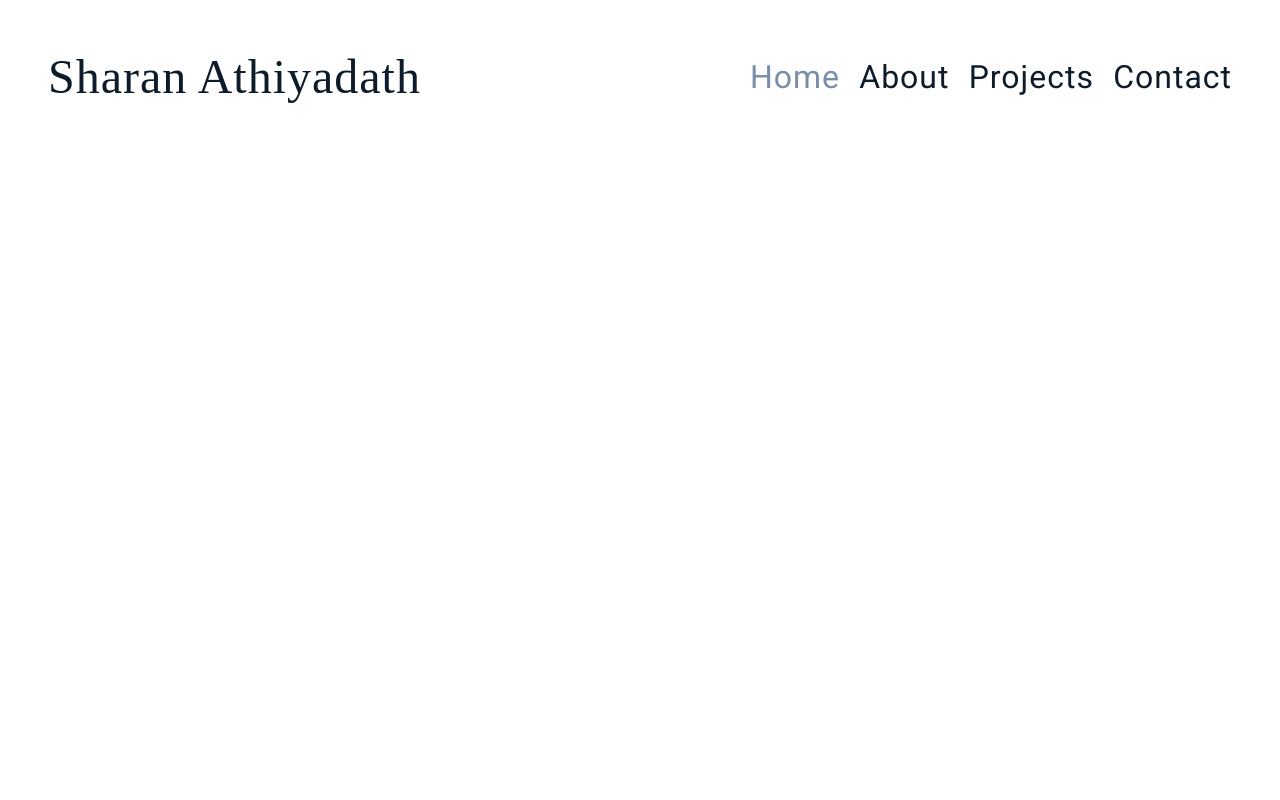
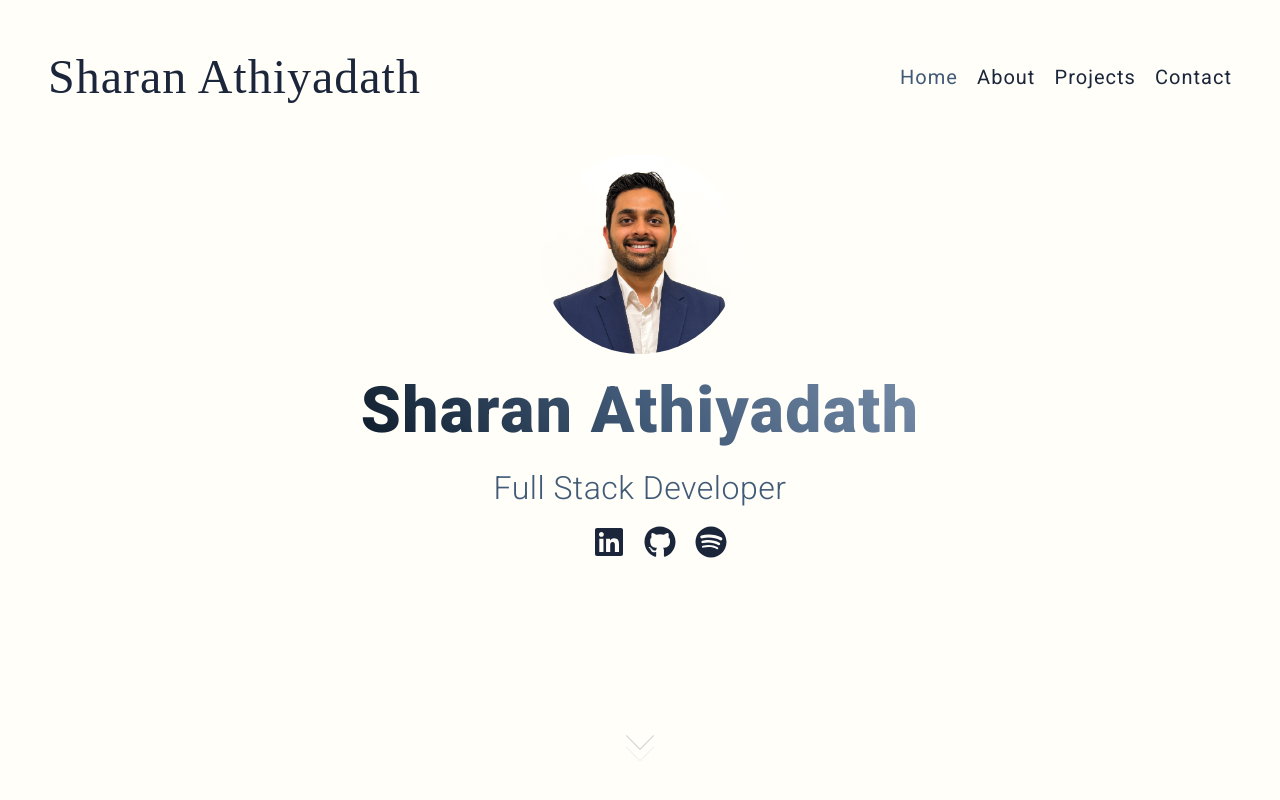
Before and after one commit to Sharanadhi/sharan-portfolio, a React (Vite) app: page / in a window 1280 px wide. Built offline with nearby package versions, Linux system fonts and the light colour scheme; a web font is replaced by a local one.

Commit message:
Add Hero section

```diff
--- a/package.json
+++ b/package.json
@@ -10,8 +10,11 @@
     "preview": "vite preview"
   },
   "dependencies": {
+    "@emotion/react": "^11.13.3",
     "react": "^18.3.1",
+    "react-awesome-reveal": "^4.2.14",
     "react-dom": "^18.3.1",
+    "react-icons": "^5.3.0",
     "sass": "^1.81.0"
   },
   "devDependencies": {
--- a/src/App.jsx
+++ b/src/App.jsx
@@ -1,5 +1,6 @@
 
 import Navbar from './components/Navbar/Navbar';
+import Hero from './components/Hero/Hero';
 import './App.scss'
 
 function App() {
@@ -8,6 +9,9 @@ function App() {
         <header>
           <Navbar/>
         </header>
+        <main>
+          <Hero />
+        </main>
       </>
   )
 }
--- a/src/App.scss
+++ b/src/App.scss
@@ -14,7 +14,7 @@
 
 html,
 body {
-  background-color: $white;
+  background-color: $white1;
   color: $black1;
   font-family: "Roboto", serif;
   font-optical-sizing: auto;
@@ -24,4 +24,5 @@ body {
   text-rendering: optimizeLegibility;
   -webkit-text-size-adjust: 100%;
   -webkit-font-smoothing: antialiased;
+  scroll-behavior: smooth;
 }
--- /dev/null
+++ b/src/components/Hero/Hero.jsx
@@ -0,0 +1,38 @@
+
+import { FaLinkedin,FaGithub,FaSpotify } from "react-icons/fa6";
+import { Slide } from "react-awesome-reveal";
+
+import './Hero.scss';
+import sharan_headshot from '../../assets/images/Sharan_Athiyadath.jpg';
+
+function Hero(){
+  return (
+    <section className="hero">
+      <Slide duration={1000}>
+        <div className='hero__imgContainer'>
+          <img className='hero__img' src={sharan_headshot} alt="Sharan's headshot" />
+        </div>
+      </Slide>
+      <Slide duration={2000}>
+        <h1 className="hero__heading">Sharan Athiyadath</h1>
+      </Slide>
+      <Slide duration={3000}>
+        <h3 className="hero__subheading">Full Stack Developer</h3>
+      </Slide>
+      <Slide duration={4000}>
+        <ul className='hero__sociallinks'>
+          <li><a target="_blank" href="https://www.linkedin.com/in/sharan-athiyadath/"><FaLinkedin/></a></li>
+          <li><a target="_blank" href="https://github.com/Sharanadhi"><FaGithub/></a></li>
+          <li><a target="_blank" href="https://open.spotify.com/user/315qepx426u27kty6kxa5227dxoe?si=c8d4bc9ade6c4824"><FaSpotify/></a></li>
+        </ul>
+      </Slide>
+      <div className="scroll-down">
+        <span></span>
+        <span></span>
+        <span></span>
+     </div>
+    </section>
+  )
+}
+
+export default Hero;
--- /dev/null
+++ b/src/components/Hero/Hero.scss
@@ -0,0 +1,90 @@
+@use "../../styles/partials/variables" as *;
+@use "../../styles/partials/mixins" as *;
+@use "../../styles/partials/typography" as *;
+
+.hero {
+  display: flex;
+  flex-direction: column;
+  align-items: center;
+  justify-content: center;
+  gap: 1.2rem;
+
+  &__imgContainer {
+    display: flex;
+    justify-content: center;
+    align-items: center;
+  }
+
+  &__img {
+    width: 100%;
+    max-width: 200px;
+    height: auto;
+    border-radius: 50%;
+  }
+
+  &__heading {
+    background: linear-gradient(45deg, $black1, $grey1, $grey2);
+    background-clip: text;
+    -webkit-background-clip: text;
+    -webkit-text-fill-color: transparent;
+  }
+
+  &__subheading {
+    color: $grey1;
+  }
+
+  .hero__sociallinks {
+    list-style-type: none;
+    display: flex;
+    align-items: center;
+    justify-content: center;
+    gap: 1.2rem;
+    a {
+      font-size: 2rem;
+      color: $blue1;
+    }
+    a:hover {
+      color: $grey2;
+    }
+  }
+}
+
+.scroll-down {
+  position: absolute;
+  top: 90%;
+  left: 50%;
+  transform: translate(-50%, -50%);
+
+  span {
+    display: block;
+    width: 20px;
+    height: 20px;
+    border-bottom: 1px solid $black1;
+    border-right: 1px solid $black1;
+    transform: rotate(45deg);
+    margin: -10px;
+    animation: animate 2s infinite;
+
+    &:nth-child(2) {
+      animation-delay: -0.2s;
+    }
+
+    &:nth-child(3) {
+      animation-delay: -0.4s;
+    }
+  }
+}
+
+@keyframes animate {
+  0% {
+    opacity: 0;
+    transform: rotate(45deg) translate(-20px, -20px);
+  }
+  50% {
+    opacity: 1;
+  }
+  100% {
+    opacity: 0;
+    transform: rotate(45deg) translate(20px, 20px);
+  }
+}
--- a/src/components/Navbar/Navbar.scss
+++ b/src/components/Navbar/Navbar.scss
@@ -8,7 +8,7 @@
   justify-content: space-between;
   padding: 3rem;
   &__logo a {
-    color: $black1;
+    color: $blue1;
     text-decoration: none;
     @include ntr-font(400);
     font-style: normal;
@@ -21,21 +21,21 @@
     display: flex;
     gap: 1.2rem;
     li {
-      margin-left: 20px;
+      margin-left: 1.25rem;
       @include media-query("tablet") {
         margin: 0;
         text-align: center;
       }
     }
     a {
-      color: $black1;
+      color: $blue1;
       text-decoration: none;
       @include roboto-font(400);
       font-style: normal;
-      font-size: 2rem;
+      font-size: 1.25rem;
     }
     .active {
-      color: $grey2;
+      color: $grey1;
       text-decoration: none;
     }
   }
--- a/src/styles/partials/_variables.scss
+++ b/src/styles/partials/_variables.scss
@@ -7,6 +7,8 @@ $grey1: #415a77;
 $grey2: #778da9;
 $beige: #e0e1dd;
 $white: #ffffff;
+$white1: #fffef9;
+$white2: #fffefb;
 
 //FONTS
 
```
Also changed, not shown: src/assets/images/Sharan_Athiyadath.jpg (added), 1 other file (tests, documents, lock files or other folders).
